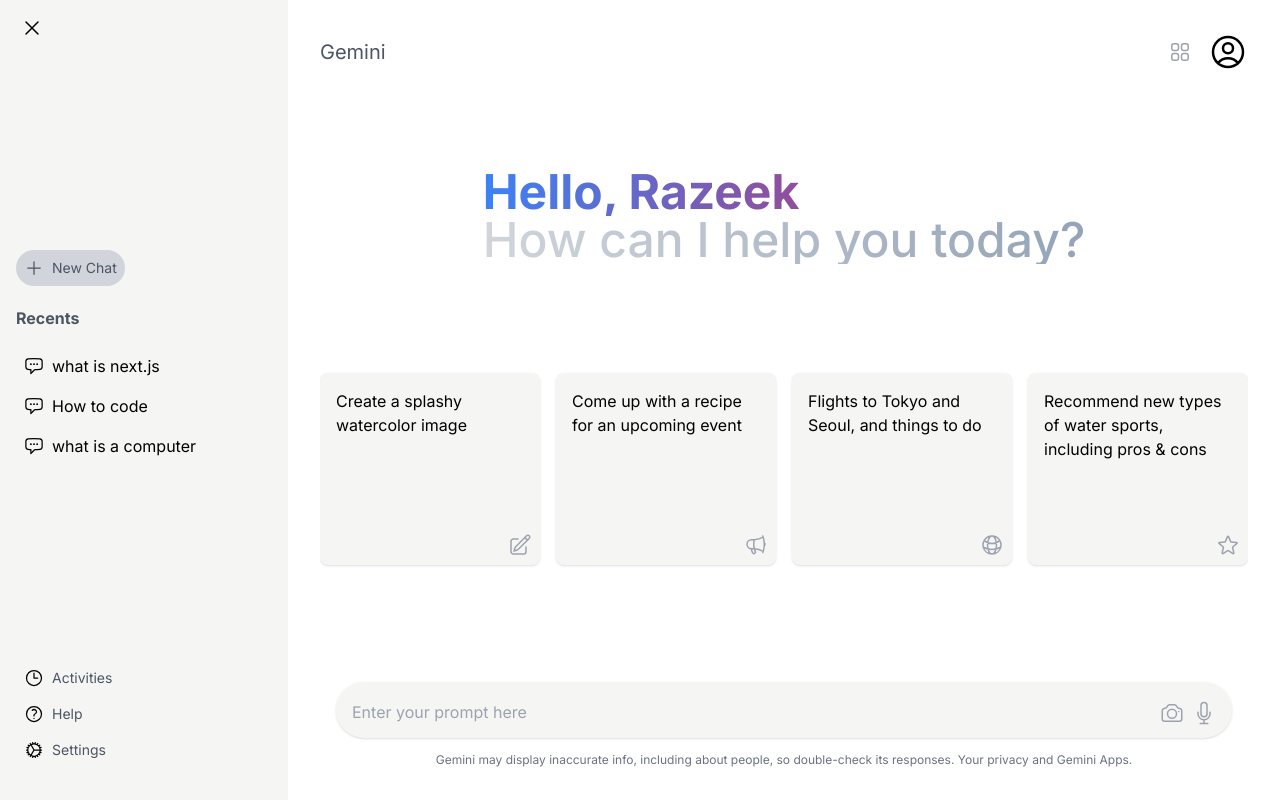
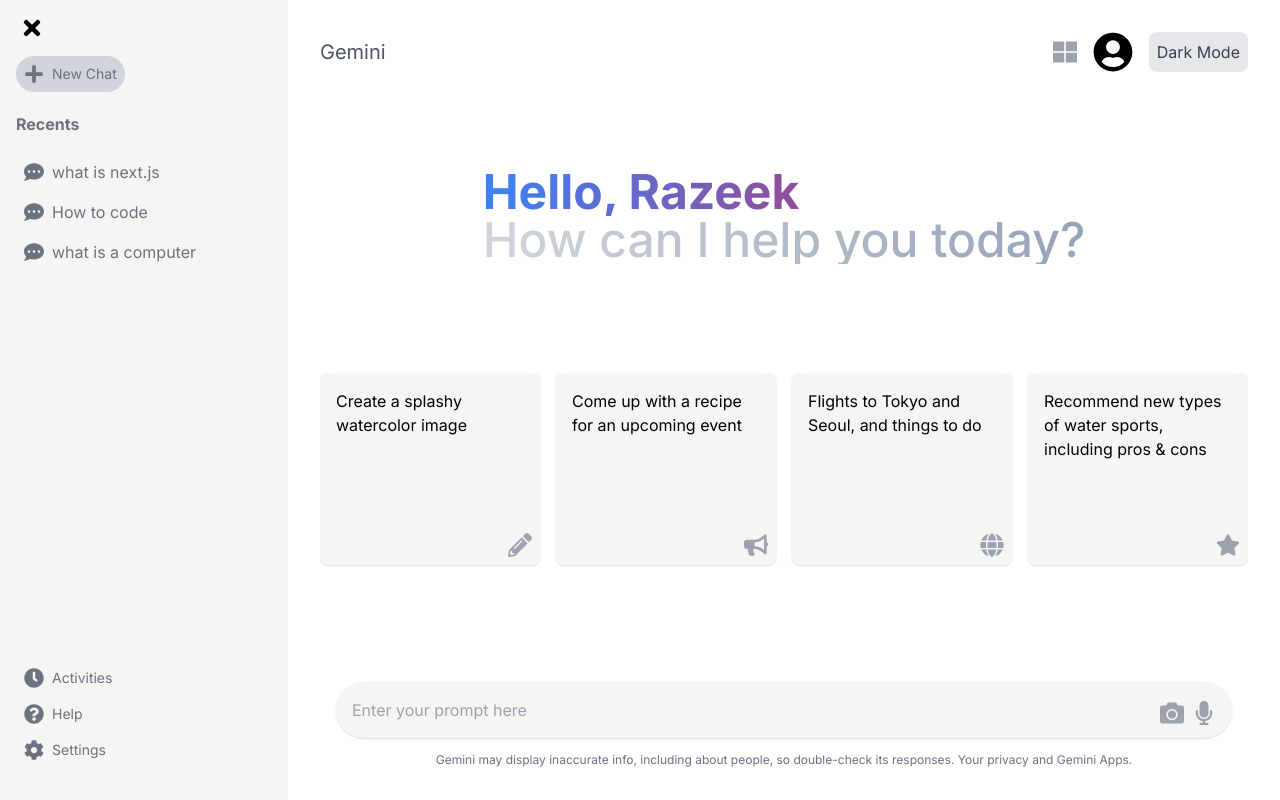
Before and after one commit to razeek-j/login-GeminiDashboard-nextjs-tailwind.css, a Next.js app: page /dashboard in a window 1280 px wide. Built offline with nearby package versions, Linux system fonts and the light colour scheme.

Commit message:
clear done

```diff
--- a/src/app/dashboard/page.tsx
+++ b/src/app/dashboard/page.tsx
@@ -1,59 +1,62 @@
+"use client";
+
 import React from 'react';
-import { HiOutlineSquares2X2 } from 'react-icons/hi2';
-import { CameraIcon, MicrophoneIcon, PencilSquareIcon, MegaphoneIcon, GlobeAltIcon, StarIcon, UserCircleIcon } from '@heroicons/react/24/outline';
+import { FaThLarge as HiOutlineSquares2X2, FaCamera as CameraIcon, FaMicrophone as MicrophoneIcon, FaPencilAlt as PencilSquareIcon, FaBullhorn as MegaphoneIcon, FaGlobe as GlobeAltIcon, FaStar as StarIcon, FaUserCircle as UserCircleIcon } from 'react-icons/fa';
 import SideBar from '@/components/SideBar';
+import DarkModeToggle from '@/components/DarkModeToggle';
 
 export default function Dashboard() {
   return (
-    <div className="bg-white h-screen flex">
+    <div className="bg-white dark:bg-dark-bg h-screen flex">
       <SideBar />
       <div className="flex-1 flex flex-col p-8 overflow-auto">
         <div className="flex justify-between items-center mb-4">
-          <div className="text-xl text-gray-600">Gemini</div>
+          <div className="text-xl text-gray-600 dark:text-light-icon">Gemini</div>
           <div className="flex items-center space-x-4">
-            <HiOutlineSquares2X2 className="w-6 h-6 text-gray-400" />
-            <UserCircleIcon className="w-10 h-10 rounded-full" />
+            <HiOutlineSquares2X2 className="w-6 h-6 text-gray-400 dark:text-light-icon" />
+            <UserCircleIcon className="w-10 h-10 rounded-full dark:text-light-icon" />
+            <DarkModeToggle />
           </div>
         </div>
         <div className="flex-1 flex flex-col items-center">
           <div className="text-left mb-6">
-            <h1 className="bg-gradient-to-r from-blue-500 to-rose-600 bg-clip-text text-transparent text-5xl font-bold text-gray-900 mt-20">Hello, Razeek</h1>
-            <p className="bg-gradient-to-r from-gray-300 to-slate-400 bg-clip-text text-transparent text-5xl font-medium">How can I help you today?</p>
+            <h1 className="bg-gradient-to-r from-blue-500 to-rose-600 bg-clip-text text-transparent text-5xl font-bold mt-20">Hello, Razeek</h1>
+            <p className="bg-gradient-to-r from-gray-300 to-slate-400 dark:from-gray-600 dark:to-slate-700 bg-clip-text text-transparent text-5xl font-medium">How can I help you today?</p>
           </div>
           <div className="flex flex-1 justify-center items-center overflow-auto">
             <div className="grid grid-cols-1 md:grid-cols-2 lg:grid-cols-4 gap-4 max-w-7xl w-full">
-              <div className="bg-stone-100 p-4 rounded-lg shadow relative h-48 min-w-[195px] flex flex-col justify-between">
-                <div>Create a splashy watercolor image</div>
-                <PencilSquareIcon className="w-6 h-6 text-gray-400 absolute bottom-2 right-2" />
+              <div className="bg-stone-100 dark:bg-dark-card p-4 rounded-lg shadow relative h-48 min-w-[195px] flex flex-col justify-between">
+                <div className="dark:text-light-icon">Create a splashy watercolor image</div>
+                <PencilSquareIcon className="w-6 h-6 text-gray-400 dark:text-light-icon absolute bottom-2 right-2" />
               </div>
-              <div className="bg-stone-100 p-4 rounded-lg shadow relative h-48 min-w-[195px] flex flex-col justify-between">
-                <div>Come up with a recipe for an upcoming event</div>
-                <MegaphoneIcon className="w-6 h-6 text-gray-400 absolute bottom-2 right-2" />
+              <div className="bg-stone-100 dark:bg-dark-card p-4 rounded-lg shadow relative h-48 min-w-[195px] flex flex-col justify-between">
+                <div className="dark:text-light-icon">Come up with a recipe for an upcoming event</div>
+                <MegaphoneIcon className="w-6 h-6 text-gray-400 dark:text-light-icon absolute bottom-2 right-2" />
               </div>
-              <div className="bg-stone-100 p-4 rounded-lg shadow relative h-48 min-w-[195px] flex flex-col justify-between">
-                <div>Flights to Tokyo and Seoul, and things to do</div>
-                <GlobeAltIcon className="w-6 h-6 text-gray-400 absolute bottom-2 right-2" />
+              <div className="bg-stone-100 dark:bg-dark-card p-4 rounded-lg shadow relative h-48 min-w-[195px] flex flex-col justify-between">
+                <div className="dark:text-light-icon">Flights to Tokyo and Seoul, and things to do</div>
+                <GlobeAltIcon className="w-6 h-6 text-gray-400 dark:text-light-icon absolute bottom-2 right-2" />
               </div>
-              <div className="bg-stone-100 p-4 rounded-lg shadow relative h-48 min-w-[195px] flex flex-col justify-between">
-                <div>Recommend new types of water sports, including pros & cons</div>
-                <StarIcon className="w-6 h-6 text-gray-400 absolute bottom-2 right-2" />
+              <div className="bg-stone-100 dark:bg-dark-card p-4 rounded-lg shadow relative h-48 min-w-[195px] flex flex-col justify-between">
+                <div className="dark:text-light-icon">Recommend new types of water sports, including pros & cons</div>
+                <StarIcon className="w-6 h-6 text-gray-400 dark:text-light-icon absolute bottom-2 right-2" />
               </div>
             </div>
           </div>
           <div className="mt-8 flex justify-center relative w-full">
             <div className="relative w-full max-w-4xl">
               <textarea
-                className="w-full h-14 p-4 bg-stone-100 rounded-full shadow resize-none focus:outline-none placeholder-gray-400"
+                className="w-full h-14 p-4 bg-stone-100 dark:bg-dark-card rounded-full shadow resize-none focus:outline-none placeholder-gray-400 dark:placeholder-gray-500 dark:text-light-icon"
                 placeholder="Enter your prompt here"
-                style={{ paddingTop: '18px', paddingBottom: '10px' }}
+                style={{ paddingTop: '16px', paddingBottom: '10px' }}
               />
               <div className="absolute right-4 top-1/2 transform -translate-y-1/2 flex space-x-2">
-                <CameraIcon className="w-6 h-6 text-gray-400 cursor-pointer" />
-                <MicrophoneIcon className="w-6 h-6 text-gray-400 cursor-pointer" />
+                <CameraIcon className="w-6 h-6 text-gray-400 dark:text-light-icon cursor-pointer" />
+                <MicrophoneIcon className="w-6 h-6 text-gray-400 dark:text-light-icon cursor-pointer" />
               </div>
             </div>
           </div>
-          <p className="text-xs text-gray-500 mt-2 text-center">
+          <p className="text-xs text-gray-500 dark:text-light-icon mt-2 text-center">
             Gemini may display inaccurate info, including about people, so double-check its responses. Your privacy and Gemini Apps.
           </p>
         </div>
--- /dev/null
+++ b/src/components/DarkModeToggle.tsx
@@ -0,0 +1,65 @@
+"use client";
+
+import React, { useEffect, useState } from 'react';
+
+const DarkModeToggle = () => {
+  const [isDarkMode, setIsDarkMode] = useState(false);
+
+  useEffect(() => {
+    const isSystemDarkMode = window.matchMedia && window.matchMedia('(prefers-color-scheme: dark)').matches;
+    const localTheme = localStorage.getItem('theme');
+
+    if (localTheme) {
+      if (localTheme === 'dark') {
+        document.documentElement.classList.add('dark');
+        setIsDarkMode(true);
+      } else {
+        document.documentElement.classList.remove('dark');
+        setIsDarkMode(false);
+      }
+    } else {
+      if (isSystemDarkMode) {
+        document.documentElement.classList.add('dark');
+        setIsDarkMode(true);
+      } else {
+        document.documentElement.classList.remove('dark');
+        setIsDarkMode(false);
+      }
+    }
+
+    const handleSystemThemeChange = (e: MediaQueryListEvent) => {
+      if (e.matches) {
+        document.documentElement.classList.add('dark');
+        setIsDarkMode(true);
+      } else {
+        document.documentElement.classList.remove('dark');
+        setIsDarkMode(false);
+      }
+    };
+
+    window.matchMedia('(prefers-color-scheme: dark)').addEventListener('change', handleSystemThemeChange);
+
+    return () => {
+      window.matchMedia('(prefers-color-scheme: dark)').removeEventListener('change', handleSystemThemeChange);
+    };
+  }, []);
+
+  const toggleDarkMode = () => {
+    setIsDarkMode(!isDarkMode);
+    if (isDarkMode) {
+      document.documentElement.classList.remove('dark');
+      localStorage.setItem('theme', 'light');
+    } else {
+      document.documentElement.classList.add('dark');
+      localStorage.setItem('theme', 'dark');
+    }
+  };
+
+  return (
+    <button onClick={toggleDarkMode} className="p-2 rounded-lg bg-gray-200 dark:bg-gray-700 text-gray-700 dark:text-gray-200">
+      {isDarkMode ? 'Light Mode' : 'Dark Mode'}
+    </button>
+  );
+};
+
+export default DarkModeToggle;
--- a/src/components/SideBar.tsx
+++ b/src/components/SideBar.tsx
@@ -1,36 +1,37 @@
-"use client"
+"use client";
+
 import React, { useState } from 'react';
 import classNames from 'classnames';
-import { Bars3Icon as MenuIcon, XMarkIcon as XIcon, ChatBubbleLeftEllipsisIcon, PlusIcon, CogIcon, QuestionMarkCircleIcon, ClockIcon } from '@heroicons/react/24/outline';
+import { FaBars as MenuIcon, FaTimes as XIcon, FaCommentDots as ChatBubbleLeftEllipsisIcon, FaPlus as PlusIcon, FaCog as CogIcon, FaQuestionCircle as QuestionMarkCircleIcon, FaClock as ClockIcon } from 'react-icons/fa';
 
 const SideBar = () => {
   const [toggleCollapse, setToggleCollapse] = useState(false);
   const wrapperClasses = classNames(
-    'h-screen font-poppins px-4 pt-4 pb-4 flex justify-between flex-col bg-stone-100',
+    'h-screen font-poppins px-4 pt-4 pb-4 flex justify-between flex-col bg-stone-100 dark:bg-dark-sidebar',
     {
       'w-72': !toggleCollapse,
       'w-16': toggleCollapse,
     }
   );
 
-  const buttonClasses = 'p-2 w-full flex items-center gap-2 hover:bg-gray-200 rounded-lg';
+  const buttonClasses = 'p-2 w-full flex items-center gap-2 hover:bg-gray-200 dark:hover:bg-gray-600 rounded-lg text-gray-500 dark:text-light-icon';
 
   return (
     <div className={wrapperClasses}>
       <div className="flex flex-col h-full">
         <div className="flex items-center justify-between pl-1 gap-4">
           <button onClick={() => setToggleCollapse(!toggleCollapse)}>
-            {!toggleCollapse ? <XIcon className="w-6 h-6" /> : <MenuIcon className="w-6 h-6" />}
+            {!toggleCollapse ? <XIcon className="w-6 h-6 dark:text-light-icon" /> : <MenuIcon className="w-6 h-6 dark:text-light-icon" />}
           </button>
         </div>
-        <nav className="flex-1 flex flex-col items-start justify-center mt-4">
-          <button className="bg-gray-300 p-2 flex items-center gap-2 mb-5 rounded-full">
-            <PlusIcon className="w-5 h-5 text-gray-600" />
-            {!toggleCollapse && <span className="text-sm text-gray-600">New Chat</span>}
+        <nav className="flex-1 flex flex-col items-start mt-4">
+          <button className="bg-gray-300 dark:bg-gray-600 p-2 flex items-center gap-2 mb-5 rounded-full text-gray-500 dark:text-light-icon">
+            <PlusIcon className="w-5 h-5 text-gray-500 dark:text-light-icon" />
+            {!toggleCollapse && <span className="text-sm text-gray-500 dark:text-light-icon">New Chat</span>}
           </button>
           {!toggleCollapse && (
             <>
-              <h2 className="font-bold mb-4 text-gray-600">Recents</h2>
+              <h2 className="font-bold mb-4 text-gray-500 dark:text-light-icon">Recents</h2>
               <ul className="text-left w-full">
                 <li className={buttonClasses}>
                   <ChatBubbleLeftEllipsisIcon className="w-5 h-5" /> what is next.js
@@ -45,18 +46,18 @@
             </>
           )}
         </nav>
-        <div className="mt-auto flex flex-col items-start justify-center mb-4 w-full">
+        <div className="mt-auto flex flex-col items-start mb-4 w-full">
           <button className={buttonClasses}>
             <ClockIcon className="w-5 h-5" />
-            {!toggleCollapse && <span className="text-sm text-gray-600">Activities</span>}
+            {!toggleCollapse && <span className="text-sm text-gray-500 dark:text-light-icon">Activities</span>}
           </button>
           <button className={buttonClasses}>
             <QuestionMarkCircleIcon className="w-5 h-5" />
-            {!toggleCollapse && <span className="text-sm text-gray-600">Help</span>}
+            {!toggleCollapse && <span className="text-sm text-gray-500 dark:text-light-icon">Help</span>}
           </button>
           <button className={buttonClasses}>
             <CogIcon className="w-5 h-5" />
-            {!toggleCollapse && <span className="text-sm text-gray-600">Settings</span>}
+            {!toggleCollapse && <span className="text-sm text-gray-500 dark:text-light-icon">Settings</span>}
           </button>
         </div>
       </div>
```
Also changed, not shown: src/heroicons.d.ts (deleted, +0 -16 lines), tailwind.config.ts (+9 -7 lines).
